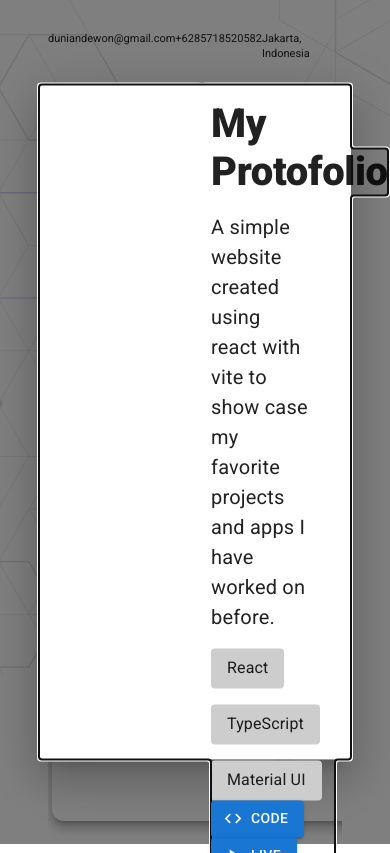
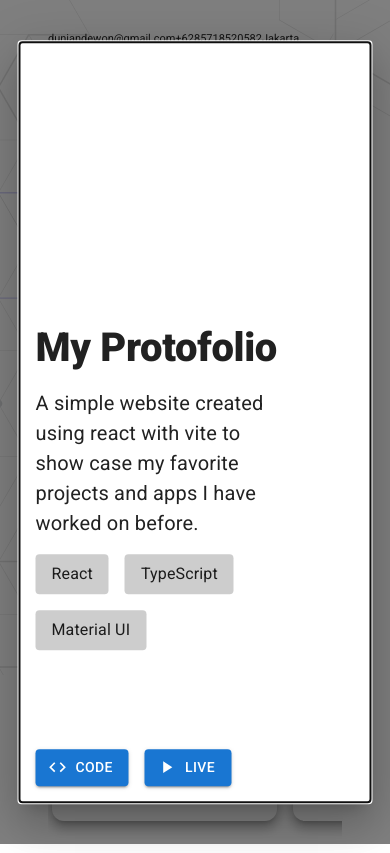
Before and after one commit to duniandewon/portofolio, a React (Vite) app: page / in a window 390 px wide. Both pictures are taken after a click on the element 164 px from the left and 704 px from the top of the page. Built offline with nearby package versions, Linux system fonts and the light colour scheme.

Commit message:
Responsive modal

```diff
--- a/src/components/MainContent/ProjectModal.tsx
+++ b/src/components/MainContent/ProjectModal.tsx
@@ -5,6 +5,8 @@ import Typography from "@mui/material/Typography";
 
 import CodeIcon from "@mui/icons-material/Code";
 import PlayArrowIcon from "@mui/icons-material/PlayArrow";
+
+import useMediaQuery from "@mui/material/useMediaQuery";
 
 import { IProject } from "./ProjectItem";
 
@@ -14,6 +16,8 @@ interface Props {
   project: IProject | null;
 }
 const ProjectModal = ({ open, onClose, project }: Props) => {
+  const screenBiggerThan1020 = useMediaQuery("(min-width: 1020px)");
+
   return (
     <Modal
       open={open}
@@ -23,25 +27,35 @@ const ProjectModal = ({ open, onClose, project }: Props) => {
     >
       <Box
         sx={{
-          position: "absolute" as "absolute",
+          position: "absolute",
           top: "50%",
           left: "50%",
-          width: "80%",
-          height: "80%",
+          width: screenBiggerThan1020 ? "80%" : "90%",
+          height: screenBiggerThan1020 ? "80%" : "90%",
           transform: "translate(-50%, -50%)",
           bgcolor: "background.paper",
           boxShadow: 24,
         }}
       >
-        <Box sx={{ display: "flex", height: "100%" }}>
-          <Box sx={{ width: "50%", height: "100%" }}>
+        <Box
+          sx={{
+            display: screenBiggerThan1020 ? "flex" : "block",
+            height: "100%",
+          }}
+        >
+          <Box
+            sx={{
+              width: screenBiggerThan1020 ? "50%" : "100%",
+              height: screenBiggerThan1020 ? "100%" : "35%",
+            }}
+          >
             {/* TODO: Project Image */}
           </Box>
           <Box
             sx={{
               p: 2,
-              width: "50%",
-              height: "100%",
+              width: screenBiggerThan1020 ? "50%" : "100%",
+              height: screenBiggerThan1020 ? "100%" : "65%",
               display: "flex",
               flexDirection: "column",
             }}
@@ -88,7 +102,11 @@ const ProjectModal = ({ open, onClose, project }: Props) => {
                 </Button>
               )}
               {project?.live && (
-                <Button variant="contained" startIcon={<PlayArrowIcon />} onClick={() => window.open(project.live, "_blank")}>
+                <Button
+                  variant="contained"
+                  startIcon={<PlayArrowIcon />}
+                  onClick={() => window.open(project.live, "_blank")}
+                >
                   Live
                 </Button>
               )}
--- a/src/components/MainContent/index.tsx
+++ b/src/components/MainContent/index.tsx
@@ -13,7 +13,7 @@ const MainContent = () => {
       component="main"
       sx={{
         ml: "auto",
-        pt: screenBiggerThan1400 ? 6.2 : screenBiggerThan1020 ? 32 : 10,
+        pt: screenBiggerThan1400 ? 6.2 : screenBiggerThan1020 ? 6 : 3,
         width: screenBiggerThan1020 ? "50%" : "100%",
         display: "flex",
         flexDirection: "column",
--- a/src/components/SideBar/index.tsx
+++ b/src/components/SideBar/index.tsx
@@ -30,7 +30,7 @@ const SideBar = () => {
         display: "flex",
         justifyContent: screenBiggerThan1020 ? "center" : "space-between",
         gap: screenBiggerThan1400 ? 10 : screenBiggerThan1020 ? 20 : 0,
-        position: screenBiggerThan1020 ? "absolute" : "initial",
+        position: screenBiggerThan1020 ? "fixed" : "initial",
         top: screenBiggerThan1400 ? 480 : screenBiggerThan1020 ? 460 : 0,
         left: screenBiggerThan1400 ? -330 : screenBiggerThan1020 ? -290 : 0,
         transform: screenBiggerThan1020
```
